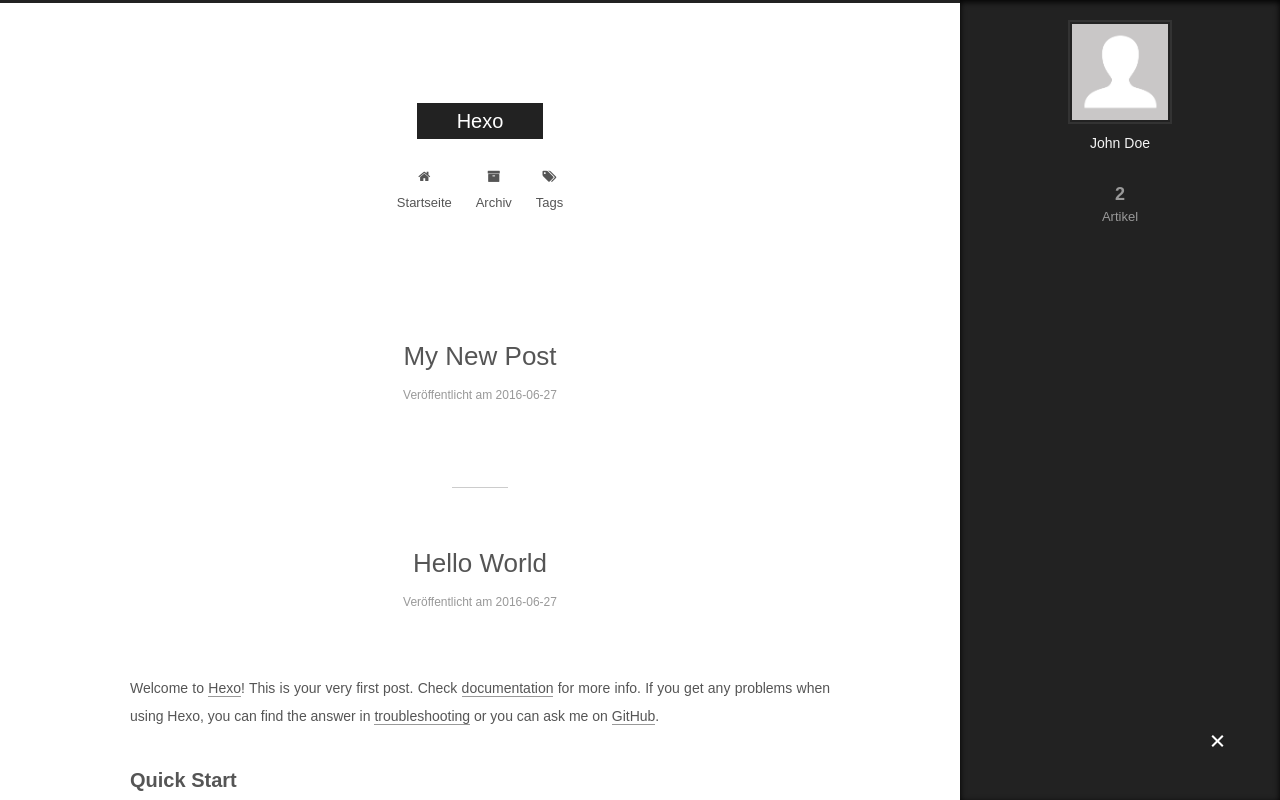
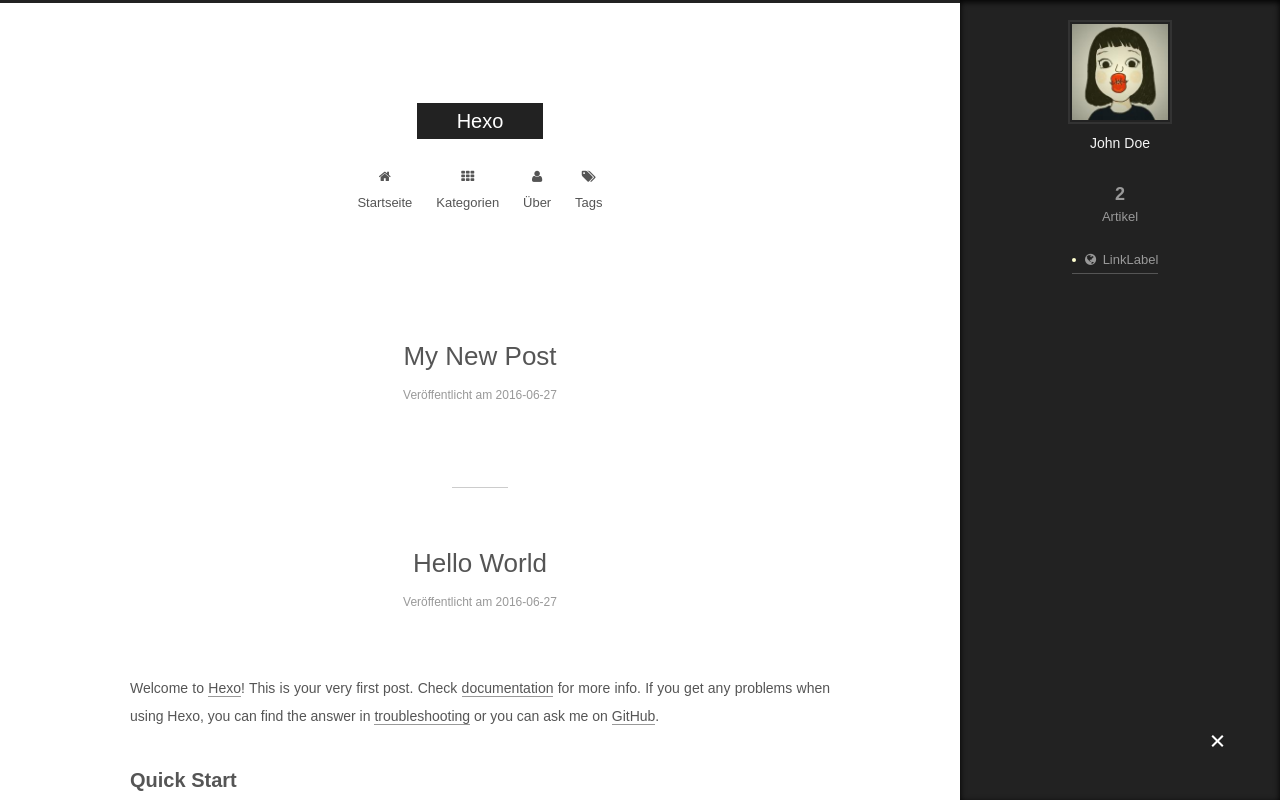
Before and after one commit to dongchunxia/dongchunxia.github.io, a plain HTML site: page index.html in a window 1280 px wide. Both pictures are taken after a click on the element 1217 px from the left and 742 px from the top of the page. Shown: the top 800 px of the page. Drawn offline with Linux system fonts and the light colour scheme.

Commit message:
Site updated: 2016-06-28 18:20:06

```diff
--- a/index.html
+++ b/index.html
@@ -180,12 +180,22 @@
         </li>
 
 
-        <li class="menu-item menu-item-archives">
-          <a href="/archives" rel="section">
+        <li class="menu-item menu-item-categories">
+          <a href="/categories" rel="section">
 
-              <i class="menu-item-icon fa fa-fw fa-archive"></i> <br />
+              <i class="menu-item-icon fa fa-fw fa-th"></i> <br />
 
-            Archiv
+            Kategorien
+          </a>
+        </li>
+
+
+        <li class="menu-item menu-item-about">
+          <a href="/about" rel="section">
+
+              <i class="menu-item-icon fa fa-fw fa-user"></i> <br />
+
+            Über
           </a>
         </li>
 
@@ -445,14 +455,14 @@
       <section class="site-overview sidebar-panel  sidebar-panel-active ">
         <div class="site-author motion-element" itemprop="author" itemscope itemtype="http://schema.org/Person">
           <img class="site-author-image" itemprop="image"
-               src="/images/avatar.gif"
+               src="/images/avator.gif"
                alt="John Doe" />
           <p class="site-author-name" itemprop="name">John Doe</p>
           <p class="site-description motion-element" itemprop="description"></p>
         </div>
         <nav class="site-state motion-element">
           <div class="site-state-item site-state-posts">
-            <a href="/archives">
+            <a href="/">
               <span class="site-state-item-count">2</span>
               <span class="site-state-item-name">Artikel</span>
             </a>
@@ -467,6 +477,17 @@
 
 
         <div class="links-of-author motion-element">
+
+
+              <span class="links-of-author-item">
+                <a href="Link" target="_blank" title="LinkLabel">
+
+                    <i class="fa fa-fw fa-globe"></i>
+
+                  LinkLabel
+                </a>
+              </span>
+
 
         </div>
 
```
Also changed, not shown: 2016/06/27/My-New-Post/index.html (+27 -6 lines), 2016/06/27/hello-world/index.html (+27 -6 lines), archives/2016/06/index.html (+27 -6 lines), archives/2016/index.html (+27 -6 lines), archives/index.html (+27 -6 lines), images/avator.gif (added).
